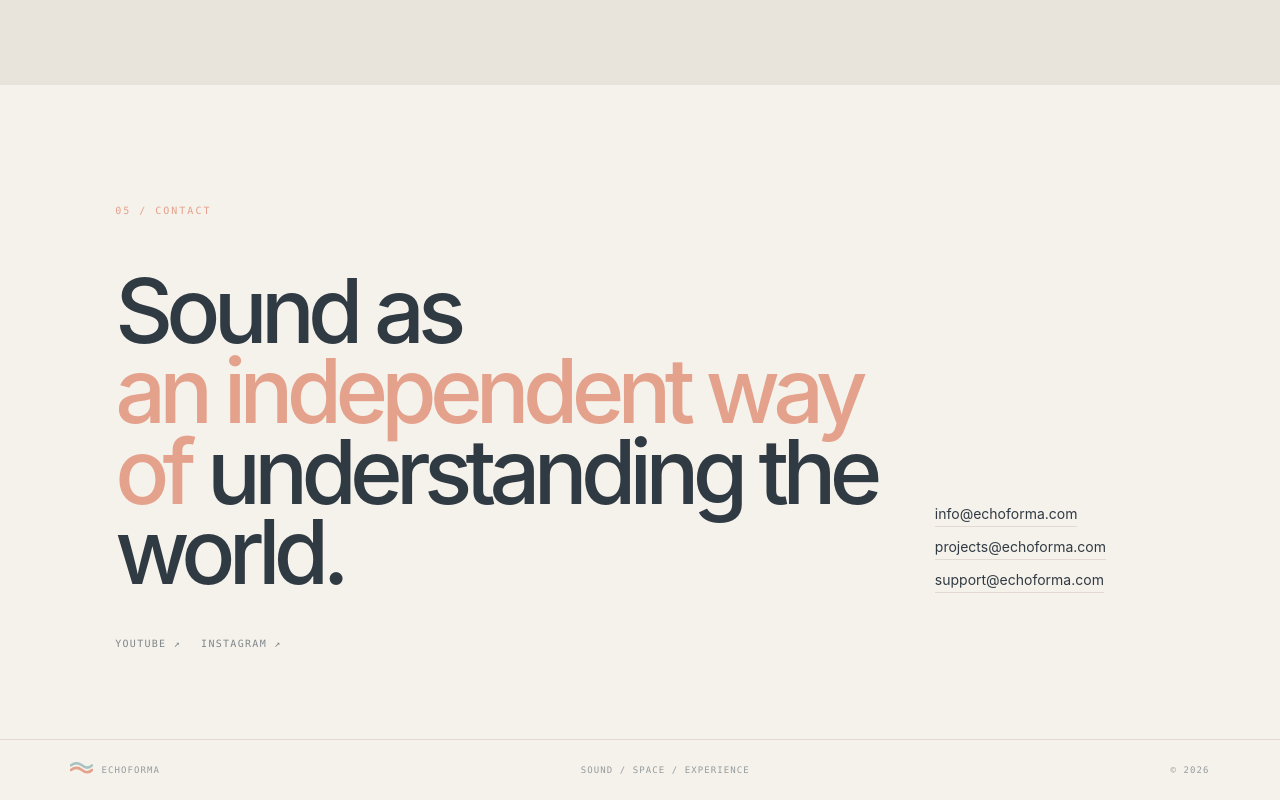
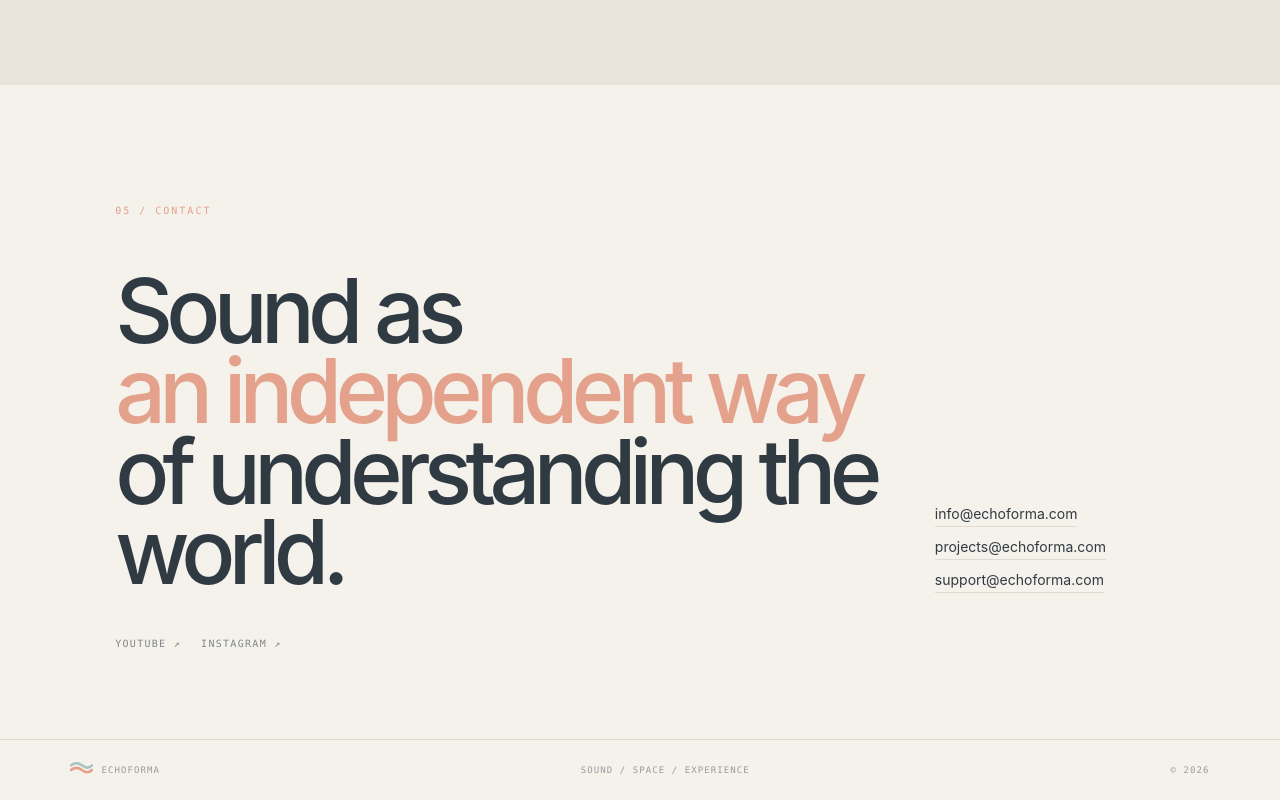
Before and after one commit to polinastolbova/echoforma, a plain HTML site: page index.html in a window 1280 px wide. Shown: the part 5020-5820 px from the top of the page. Drawn offline with Linux system fonts and the light colour scheme.

Commit message:
index.html

```diff
--- a/index.html
+++ b/index.html
@@ -79,7 +79,7 @@ footer{padding:22px max(5.5vw,24px);border-top:1px solid var(--line);display:fle
 <article class="research-item"><span class="small">02 / REMOTE</span><h3>Virtual exhibitions</h3><p>Listening-based encounters with collections, places and architecture beyond physical access.</p></article>
 <article class="research-item"><span class="small">03 / PRACTICE</span><h3>Listening research</h3><p>Investigating how sound, silence and vibration shape our experience of the world.</p></article>
 </div></div></section>
-<section class="contact" id="contact"><div class="contact-inner"><div class="section-index">05 / CONTACT</div><div class="contact-main"><h2 class="contact-title">Sound as <br><span>an independent way of </span> understanding the world.</h2><div class="contact-details"><a href="mailto:info@echoforma.com">info@echoforma.com</a><a href="mailto:projects@echoforma.com">projects@echoforma.com</a><a href="mailto:support@echoforma.com">support@echoforma.com</a></div></div><div class="socials"><a href="https://www.youtube.com/@EchoForma_Soundscape" target="_blank" rel="noopener noreferrer">YouTube ↗</a><a href="https://www.instagram.com/echo_forma/" target="_blank" rel="noopener noreferrer">Instagram ↗</a></div></div></section>
+<section class="contact" id="contact"><div class="contact-inner"><div class="section-index">05 / CONTACT</div><div class="contact-main"><h2 class="contact-title">Sound as <br><span>an independent way </span> of understanding the world.</h2><div class="contact-details"><a href="mailto:info@echoforma.com">info@echoforma.com</a><a href="mailto:projects@echoforma.com">projects@echoforma.com</a><a href="mailto:support@echoforma.com">support@echoforma.com</a></div></div><div class="socials"><a href="https://www.youtube.com/@EchoForma_Soundscape" target="_blank" rel="noopener noreferrer">YouTube ↗</a><a href="https://www.instagram.com/echo_forma/" target="_blank" rel="noopener noreferrer">Instagram ↗</a></div></div></section>
 </main>
 <footer><span class="footer-mark"><svg viewBox="0 0 54 38" fill="none" aria-hidden="true"><path d="M2 8C11 1 19 1 28 8s17 7 24 0" stroke="#a8c4c1" stroke-width="6" stroke-linecap="round"/><path d="M2 19C11 12 19 12 28 19s17 7 24 0" stroke="#e4a18b" stroke-width="6" stroke-linecap="round"/></svg> EchoForma</span><span>Sound / Space / Experience</span><span>© <span id="year">2026</span></span></footer>
 <script>
```
